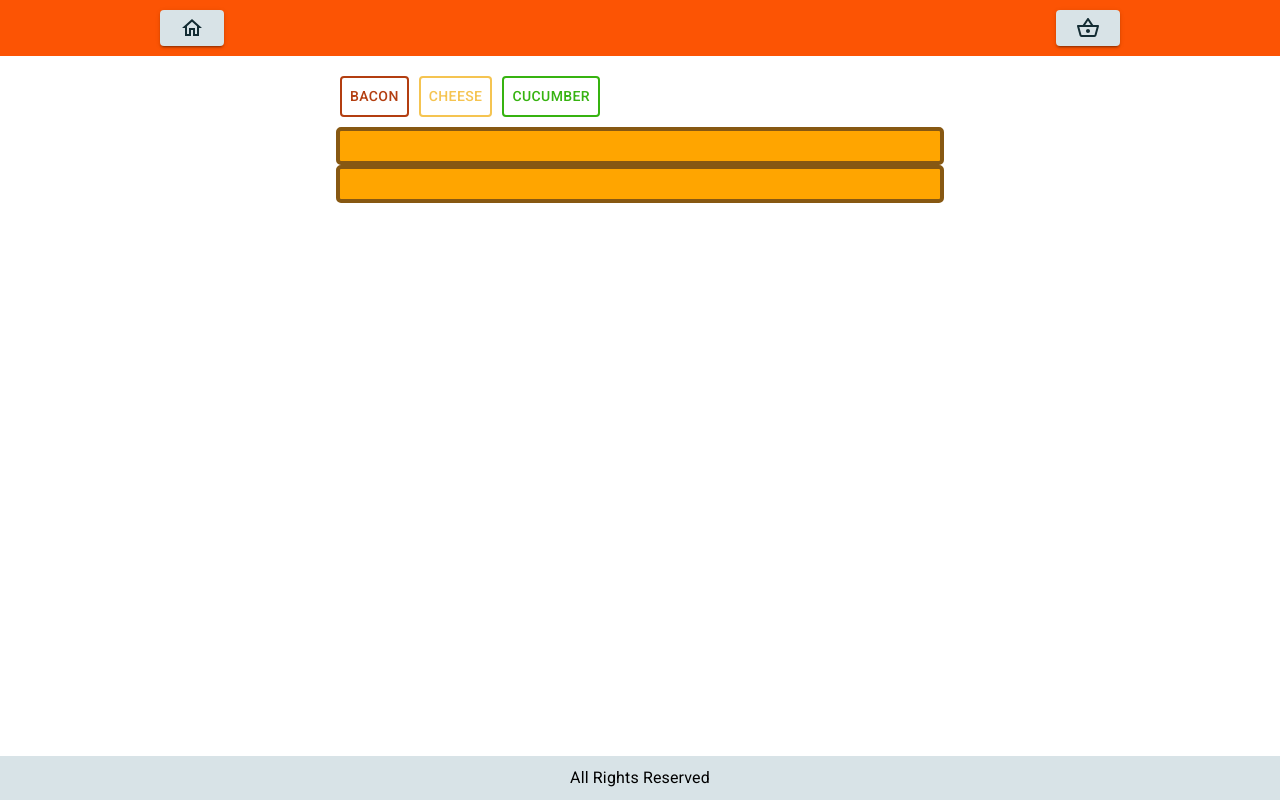
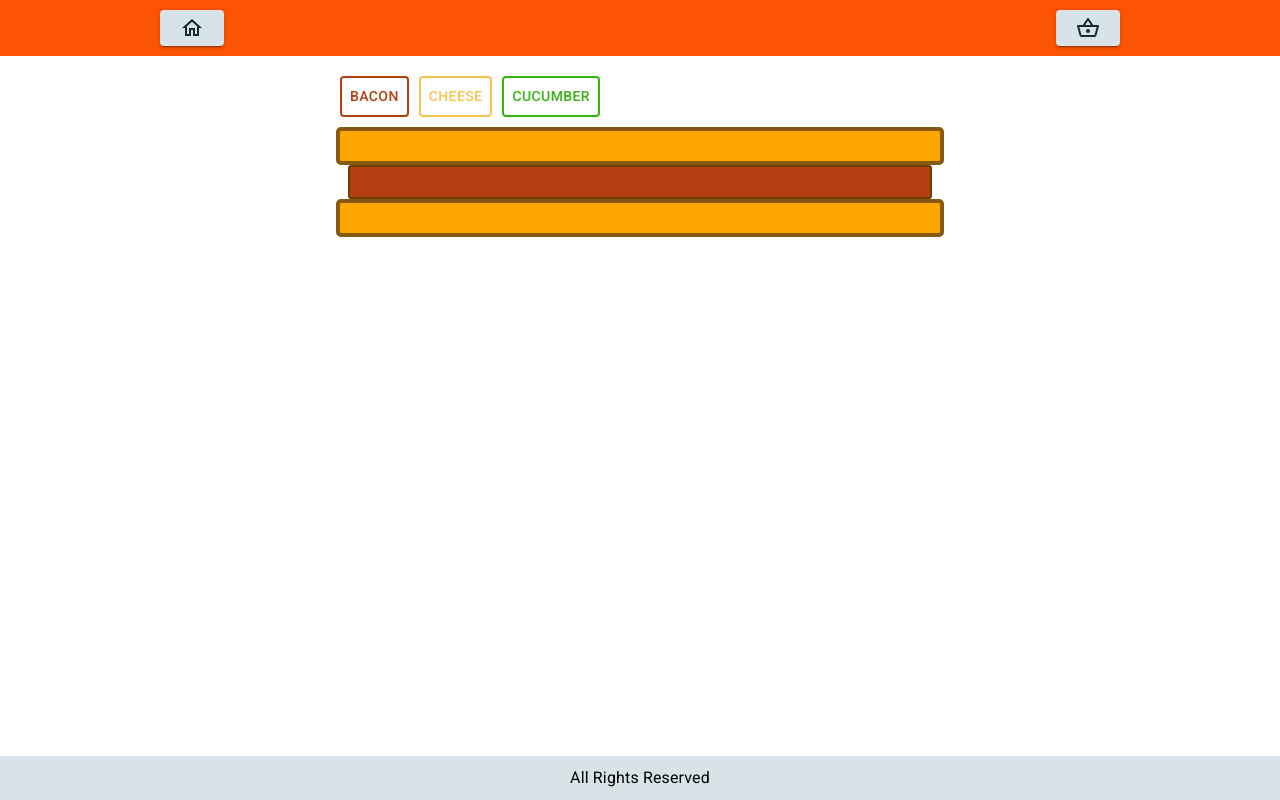
Before and after one commit to hotaken/web_shop, a React (Create React App) app: page / in a window 1280 px wide. Both pictures are taken after a click on the button "BACON". Built offline with nearby package versions, Linux system fonts and the light colour scheme.

Commit message:
adding and removing burger components

```diff
--- a/src/components/Ingredients/Bacon.tsx
+++ b/src/components/Ingredients/Bacon.tsx
@@ -1,6 +1,6 @@
 import React from 'react';
 
-const SandwichBacon = (): JSX.Element => {
+const Bacon = (): JSX.Element => {
     return (
         <div
             style={{
@@ -14,4 +14,4 @@ const SandwichBacon = (): JSX.Element => {
     );
 };
 
-export default SandwichBacon;
+export default Bacon;
--- a/src/components/Ingredients/Cheese.tsx
+++ b/src/components/Ingredients/Cheese.tsx
@@ -1,6 +1,6 @@
 import React from 'react';
 
-const SandwichCheese = (): JSX.Element => {
+const Cheese = (): JSX.Element => {
     return (
         <div
             style={{
@@ -14,4 +14,4 @@ const SandwichCheese = (): JSX.Element => {
     );
 };
 
-export default SandwichCheese;
+export default Cheese;
--- a/src/components/Ingredients/Cucumber.tsx
+++ b/src/components/Ingredients/Cucumber.tsx
@@ -1,6 +1,6 @@
 import React from 'react';
 
-const SandwichCucumber = (): JSX.Element => {
+const Cucumber = (): JSX.Element => {
     return (
         <div
             style={{
@@ -14,4 +14,4 @@ const SandwichCucumber = (): JSX.Element => {
     );
 };
 
-export default SandwichCucumber;
+export default Cucumber;
--- a/src/containers/BurgerContainer.tsx
+++ b/src/containers/BurgerContainer.tsx
@@ -1,6 +1,19 @@
+/* eslint-disable jsx-a11y/no-static-element-interactions */
+/* eslint-disable jsx-a11y/click-events-have-key-events */
 import { Button, createStyles, makeStyles } from '@material-ui/core';
-import React from 'react';
+import React, { useState } from 'react';
+import Bacon from '../components/Ingredients/Bacon';
 import Bread from '../components/Ingredients/Bread';
+import Cheese from '../components/Ingredients/Cheese';
+import Cucumber from '../components/Ingredients/Cucumber';
+
+type IngredientType = 'bacon' | 'cheese' | 'cucumber';
+
+const ingredientsMap: { [key in IngredientType]: JSX.Element } = {
+    bacon: <Bacon />,
+    cheese: <Cheese />,
+    cucumber: <Cucumber />,
+};
 
 const useStyles = makeStyles((theme) =>
     createStyles({
@@ -45,26 +58,55 @@ const useStyles = makeStyles((theme) =>
 
 const BurgerContainer = (): JSX.Element => {
     const classes = useStyles();
+
+    const [ingredients, setIngredients] = useState<IngredientType[]>([]);
+
+    const onAddIngredientHandler = (ingredient: IngredientType) => {
+        setIngredients((currentState) => {
+            const newState = [...currentState];
+            newState.unshift(ingredient);
+            return newState;
+        });
+    };
+
+    const onDeleteIngredientHandler = (ingredientNumber: number) => {
+        setIngredients((currentState) => {
+            const newState = [...currentState];
+            newState.splice(ingredientNumber, 1);
+            return newState;
+        });
+    };
+
+    const IngredientsArray: JSX.Element[] = [];
+    ingredients.forEach((ingredient, index) => {
+        const ingredientComp = (
+            <div key={`${ingredient + index}`} onClick={() => onDeleteIngredientHandler(index)}>
+                {ingredientsMap[ingredient]}
+            </div>
+        );
+        IngredientsArray.push(ingredientComp);
+    });
+
     return (
         <div className={classes.root}>
             <div className={classes.management}>
                 <Button
                     className={classes.baconButton}
-                    // onClick={() => onAddIngredientHandler('bacon')}
+                    onClick={() => onAddIngredientHandler('bacon')}
                 >
                     Bacon
                 </Button>
 
                 <Button
                     className={classes.cheeseButton}
-                    // onClick={() => onAddIngredientHandler('cheese')}
+                    onClick={() => onAddIngredientHandler('cheese')}
                 >
                     Cheese
                 </Button>
 
                 <Button
                     className={classes.cucumberButton}
-                    // onClick={() => onAddIngredientHandler('cheese')}
+                    onClick={() => onAddIngredientHandler('cucumber')}
                 >
                     Cucumber
                 </Button>
@@ -72,6 +114,9 @@ const BurgerContainer = (): JSX.Element => {
 
             <div className={classes.output}>
                 <Bread />
+
+                {IngredientsArray}
+
                 <Bread />
             </div>
         </div>
```
